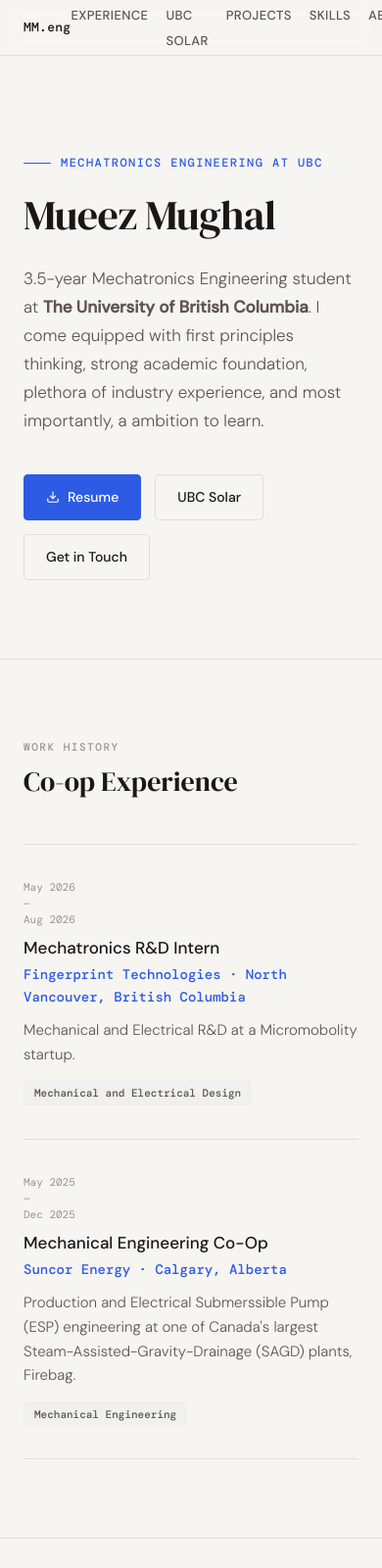
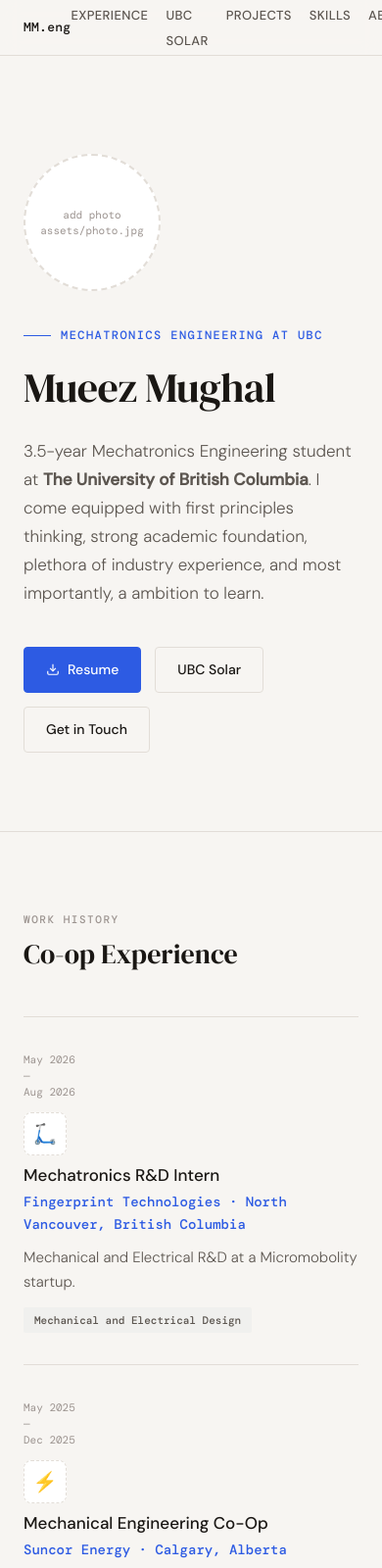
Before and after one commit to MueezMughal/MueezMughal.github.io, a plain HTML site: page index.html in a window 390 px wide. Shown: the top 1600 px of the page at 98% size. Drawn offline with nearby package versions, Linux system fonts and the light colour scheme.

Commit message:
Update index.html

```diff
--- a/index.html
+++ b/index.html
@@ -267,6 +267,35 @@
       color: var(--ink-light);
       padding-top: 3px;
       line-height: 1.5;
+      display: flex;
+      flex-direction: column;
+      align-items: flex-start;
+      gap: 12px;
+    }
+
+    /* Company logo sits below the date text */
+    .exp-logo {
+      width: 44px;
+      height: 44px;
+      border-radius: 8px;
+      border: 1px solid var(--border);
+      object-fit: contain;
+      background: var(--surface);
+      padding: 5px;
+      display: block;
+    }
+
+    /* Dashed placeholder shown until you add a real logo */
+    .exp-logo-placeholder {
+      width: 44px;
+      height: 44px;
+      border-radius: 8px;
+      border: 1.5px dashed var(--border);
+      background: var(--surface);
+      display: flex;
+      align-items: center;
+      justify-content: center;
+      font-size: 20px;
     }
 
     .exp-content h3 {
@@ -484,6 +513,53 @@
     }
     .footer-links a:hover { color: var(--accent); }
 
+    /* ── Hero layout with photo ──────────────────────────────── */
+    .hero-layout {
+      display: grid;
+      grid-template-columns: 1fr auto;
+      gap: 56px;
+      align-items: center;
+    }
+
+    .hero-photo-wrap {
+      flex-shrink: 0;
+      animation: fadeUp 0.5s ease 0.35s both;
+    }
+
+    .hero-photo {
+      width: 220px;
+      height: 220px;
+      border-radius: 50%;
+      object-fit: cover;
+      object-position: center top;
+      border: 3px solid var(--border);
+      display: block;
+      box-shadow: 0 4px 24px rgba(0,0,0,0.08);
+    }
+
+    .hero-photo-placeholder {
+      width: 220px;
+      height: 220px;
+      border-radius: 50%;
+      border: 2px dashed var(--border);
+      display: flex;
+      align-items: center;
+      justify-content: center;
+      background: var(--surface);
+      color: var(--ink-light);
+      font-family: var(--font-mono);
+      font-size: 11px;
+      text-align: center;
+      line-height: 1.5;
+      padding: 20px;
+    }
+
+    @media (max-width: 640px) {
+      .hero-layout { grid-template-columns: 1fr; gap: 36px; }
+      .hero-photo-wrap { order: -1; }
+      .hero-photo, .hero-photo-placeholder { width: 140px; height: 140px; }
+    }
+
     /* ── Animations ──────────────────────────────────────────── */
     @keyframes fadeUp {
       from { opacity: 0; transform: translateY(16px); }
@@ -530,26 +606,38 @@
   ============================================================ -->
   <section id="hero">
     <div class="container">
+      <div class="hero-layout">
+
+        <!-- ── Left: text ── -->
+        <div>
           <p class="hero-eyebrow">Mechatronics Engineering at UBC</p>
-
-      <!-- ✏️ Replace with your name. Wrap a word in <em>...</em> for italic accent. -->
           <h1>Mueez Mughal</h1>
-
-      <!-- ✏️ Write 2–3 sentences about yourself -->
           <p class="hero-bio">
             3.5-year Mechatronics Engineering student at <strong>The University of British Columbia</strong>.
             I come equipped with first principles thinking, strong academic foundation, plethora of industry experience,
             and most importantly, a ambition to learn.
           </p>
-
           <div class="hero-actions">
-        <!-- ✏️ Replace href="#" with the path to your resume PDF, e.g. "assets/resume.pdf" -->
             <a href="assets/Mueez_Mughal_Resume.pdf" class="btn btn-primary">
               <svg width="14" height="14" viewBox="0 0 24 24" fill="none" stroke="currentColor" stroke-width="2"><path d="M21 15v4a2 2 0 0 1-2 2H5a2 2 0 0 1-2-2v-4"/><polyline points="7 10 12 15 17 10"/><line x1="12" y1="15" x2="12" y2="3"/></svg>
               Resume
             </a>
             <a href="#ubc solar" class="btn btn-outline">UBC Solar</a>
             <a href="#contact" class="btn btn-outline">Get in Touch</a>
+          </div>
+        </div>
+
+        <!-- ── Right: photo ──
+          HOW TO ADD YOUR PHOTO:
+            1. Put your photo in assets/ (e.g. assets/photo.jpg)
+            2. Delete the <div class="hero-photo-placeholder"> block
+            3. Uncomment the <img> tag below and update src
+        ── -->
+        <div class="hero-photo-wrap">
+          <!-- ✏️ <img src="assets/photo.jpg" alt="Mueez Mughal" class="hero-photo" /> -->
+          <div class="hero-photo-placeholder">add photo<br/>assets/photo.jpg</div>
+        </div>
+
       </div>
     </div>
   </section>
@@ -573,10 +661,14 @@
 
         <div class="exp-item">
           <div class="exp-date">
-            May 2026<br/>—<br/>Aug 2026
+            <span>May 2026<br/>—<br/>Aug 2026</span>
+            <!-- ✏️ LOGO: save file to assets/logo-fingerprint.png, then swap the
+                 placeholder div below for:
+                 <img src="assets/logo-fingerprint.png" alt="Fingerprint Technologies" class="exp-logo" /> -->
+            <div class="exp-logo-placeholder">🛴</div>
           </div>
           <div class="exp-content">
-            <h3>Mechatronics R&D Intern<h3>
+            <h3>Mechatronics R&D Intern</h3>
             <div class="exp-company">Fingerprint Technologies · North Vancouver, British Columbia</div>
             <p class="exp-desc">Mechanical and Electrical R&D at a Micromobolity startup.</p>
             <div class="exp-tags">
@@ -588,10 +680,13 @@
 
         <div class="exp-item">
           <div class="exp-date">
-            May 2025<br/>—<br/>Dec 2025
+            <span>May 2025<br/>—<br/>Dec 2025</span>
+            <!-- ✏️ LOGO: save file to assets/logo-suncor.png, then swap the
+                 placeholder div below for:
+                 <img src="assets/logo-suncor.png" alt="Suncor Energy" class="exp-logo" /> -->
+            <div class="exp-logo-placeholder">⚡</div>
           </div>
           <div class="exp-content">
-            <!-- ✏️ Update title, company, description, and tags -->
             <h3>Mechanical Engineering Co-Op</h3>
             <div class="exp-company">Suncor Energy · Calgary, Alberta</div>
             <p class="exp-desc">
@@ -608,7 +703,8 @@
         <!-- ── TEMPLATE (copy this block to add more entries) ──
         <div class="exp-item">
           <div class="exp-date">
-            Mon YYYY<br/>—<br/>Mon YYYY
+            <span>Mon YYYY<br/>—<br/>Mon YYYY</span>
+            <img src="assets/logo-company.png" alt="Company" class="exp-logo" />
           </div>
           <div class="exp-content">
             <h3>Role Title</h3>
```
Lines whose indentation alone changed are shown as unchanged.
